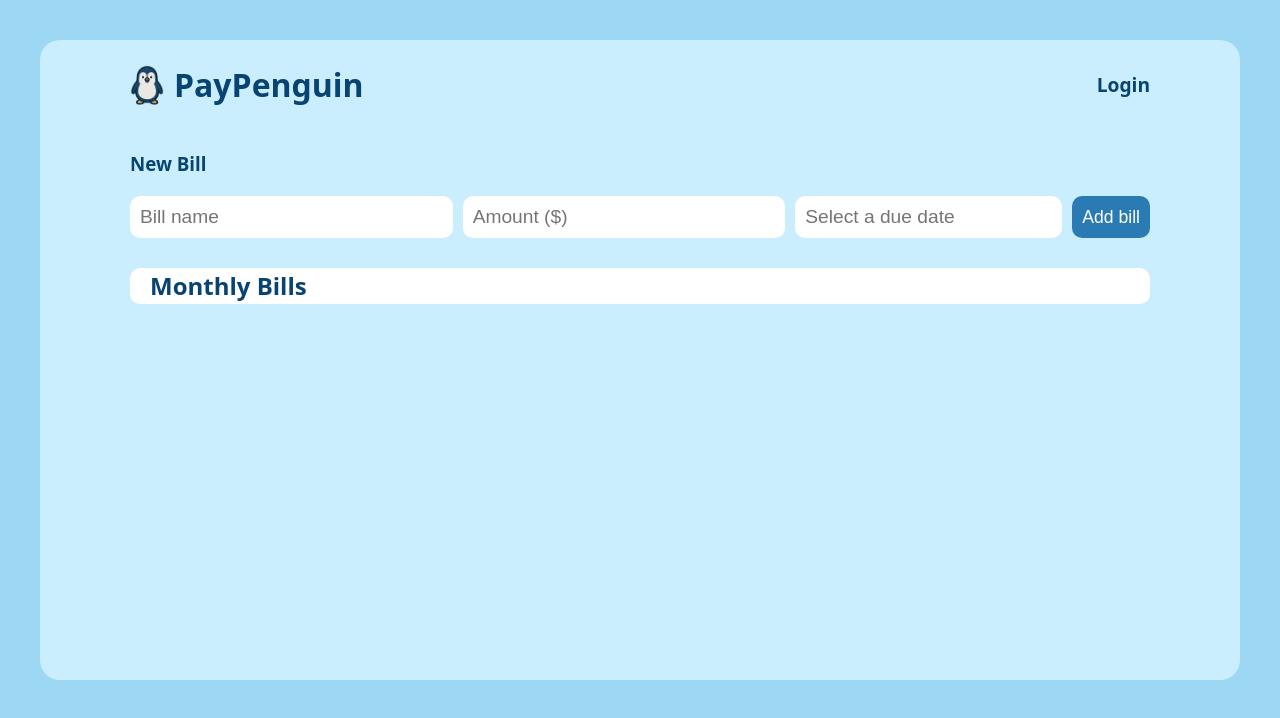
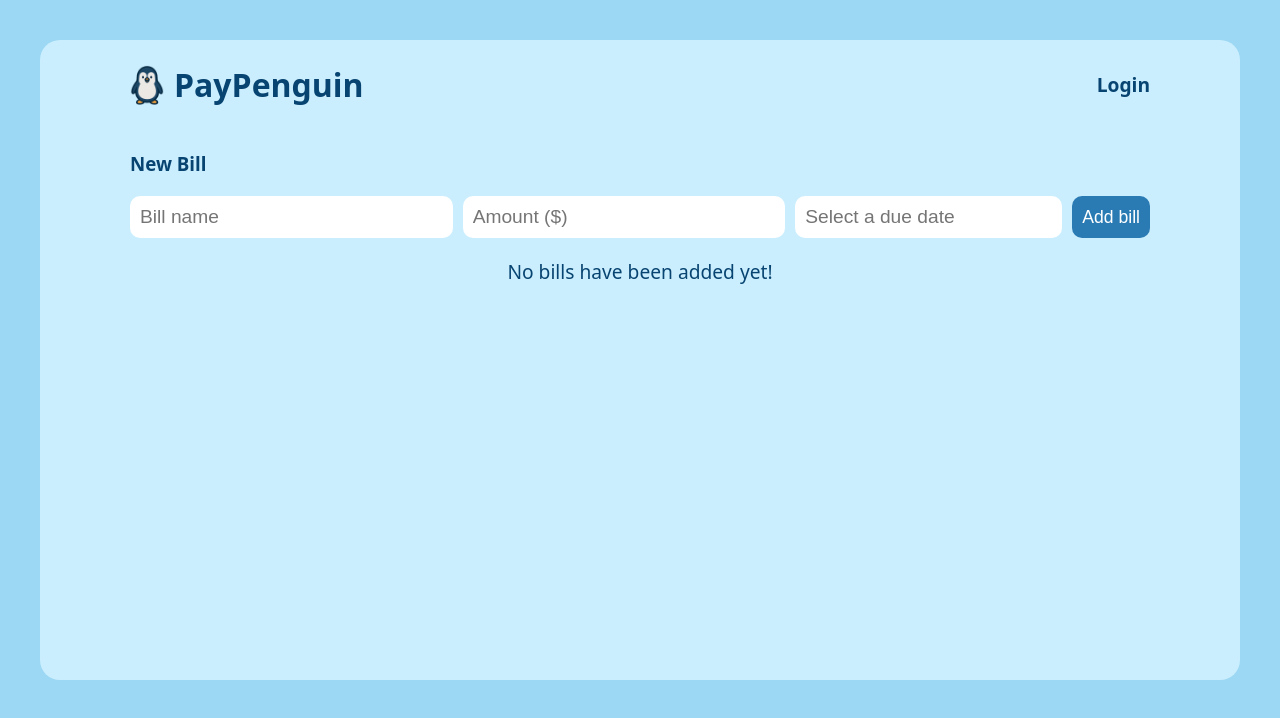
Before and after one commit to williamandrews2/PayPenguin, a React (Vite) app: page / in a window 1280 px wide. Shown: the top 718 px of the page. Built offline with nearby package versions, Linux system fonts and the light colour scheme.

Commit message:
Added check to render BillList only when bills exist.

```diff
--- a/src/components/BillItem.jsx
+++ b/src/components/BillItem.jsx
@@ -4,6 +4,7 @@ export function BillItem({ bill }) {
       <p>{bill.name}</p>
       <p>{bill.amount}</p>
       <p>{bill.dueDate.toLocaleDateString()}</p>
+      <p>{bill.paid ? "Paid" : "Unpaid"}</p>
     </li>
   );
 }
--- a/src/components/BillList.jsx
+++ b/src/components/BillList.jsx
@@ -1,6 +1,7 @@
 import { BillItem } from "./BillItem";
 
 export function BillList({ bills }) {
+  if (bills.length > 0) {
     return (
       <div className="bill-list">
         <h2>Monthly Bills</h2>
@@ -12,3 +13,5 @@ export function BillList({ bills }) {
       </div>
     );
   }
+  return <p>No bills have been added yet!</p>;
+}
--- a/src/styles/App.css
+++ b/src/styles/App.css
@@ -67,7 +67,7 @@ header {
 }
 
 .bill-list h2 {
-  padding-left: 20px;
+  padding: 10px 0 10px 20px;
   margin: 10px 0px;
   text-align: left;
 }
--- a/src/styles/index.css
+++ b/src/styles/index.css
@@ -38,9 +38,8 @@ a:hover {
   color: var(--font-color-hover);
 }
 
-p,
-label {
-  font-weight: bolder;
+p {
+  font-size: 1.2rem;
 }
 
 input {
```
Lines whose indentation alone changed are shown as unchanged.
